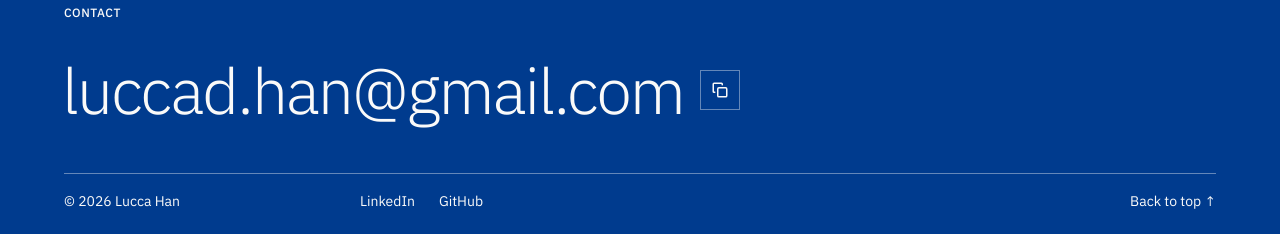
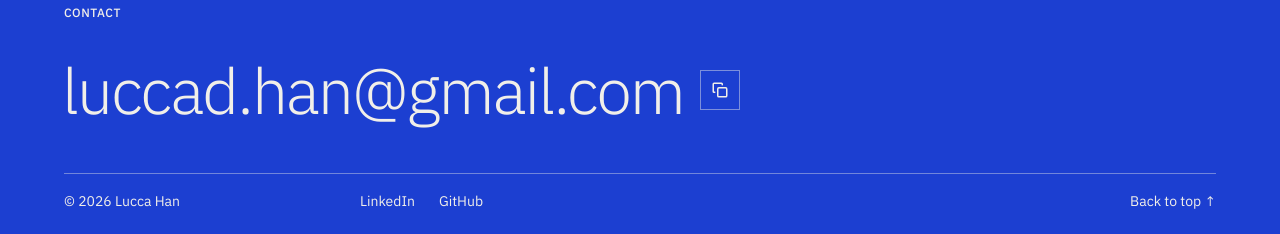
Before and after one commit to ludihan/website, a Next.js app: page /en/projects in a window 1280 px wide. Shown: the part 2137-2371 px from the top of the page. Built offline with nearby package versions, Linux system fonts and the light colour scheme.

Commit message:
Bring back the warm paper and ultramarine palette; drop the skill from AGENTS.md

```diff
--- a/app/[lang]/layout.tsx
+++ b/app/[lang]/layout.tsx
@@ -11,8 +11,8 @@ import "../globals.css";
 
 export const dynamicParams = false;
 
-// The browser chrome matches the page: stone-50. The site is light only.
-export const viewport: Viewport = { colorScheme: "light", themeColor: "#fafaf9" };
+// The browser chrome matches the warm paper. The site is light only.
+export const viewport: Viewport = { colorScheme: "light", themeColor: "#f1efe9" };
 
 export const generateStaticParams = () => locales.map((lang) => ({ lang }));
 
--- a/app/globals.css
+++ b/app/globals.css
@@ -2,20 +2,21 @@
 
 /*
  * Swiss International Style (the swiss-design skill): IBM Plex Sans, a 12-column grid on an 8px
- * base, the stone palette with hierarchy by opacity, and one accent, cobalt. Light theme only.
+ * base, warm paper and near-black ink with hierarchy by opacity, and one accent, ultramarine.
+ * Light theme only.
  */
 :root {
-  --paper: #fafaf9; /* stone-50 */
-  --paper-2: #f5f5f4; /* stone-100 */
-  --ink: #1c1917; /* stone-900 */
+  --paper: #f1efe9; /* warm paper */
+  --paper-2: #e6e3db;
+  --ink: #0f0f0e;
   /* Hierarchy is the ink at lower opacity, never another hue. */
-  --ink-2: rgb(28 25 23 / 0.85); /* running text */
-  --soft: rgb(28 25 23 / 0.7); /* labels, dates, captions */
-  --faint: rgb(28 25 23 / 0.4); /* separators */
-  --rule: #e7e5e4; /* stone-200: hairlines between rows */
-  --accent: #003b8e; /* cobalt */
+  --ink-2: rgb(15 15 14 / 0.85); /* running text */
+  --soft: rgb(15 15 14 / 0.7); /* labels, dates, captions */
+  --faint: rgb(15 15 14 / 0.4); /* separators */
+  --rule: rgb(15 15 14 / 0.16); /* hairlines between rows */
+  --accent: #1c3fd1; /* ultramarine, from the LinkedIn banner */
   --accent-text: var(--accent);
-  --on-accent: #fafaf9;
+  --on-accent: #f1efe9;
   /* 8px base. The gutter is 16px on phones, 32px from tablets up. */
   --gutter: 1rem;
   --container: 72rem; /* max-w-6xl */
@@ -835,7 +836,7 @@ body:has(dialog[open]) {
 }
 
 .lightbox::backdrop {
-  background: rgb(12 10 9 / 0.9);
+  background: rgb(15 15 14 / 0.88);
 }
 
 .lightbox img {
@@ -1088,7 +1089,7 @@ body:has(dialog[open]) {
   width: 2.5rem;
   height: 2.5rem;
   padding: 0;
-  border: 1px solid rgb(250 250 249 / 0.4);
+  border: 1px solid rgb(241 239 233 / 0.45);
   background: none;
   color: var(--on-accent);
   cursor: pointer;
@@ -1126,7 +1127,7 @@ body:has(dialog[open]) {
 .footer-bottom {
   align-items: baseline;
   padding: 1rem 0 1.5rem;
-  border-top: 1px solid rgb(250 250 249 / 0.4);
+  border-top: 1px solid rgb(241 239 233 / 0.4);
   font-size: var(--text-small);
 }
 
--- a/lib/og.tsx
+++ b/lib/og.tsx
@@ -22,14 +22,14 @@ function loadFont(family: string, weight: number) {
   return font;
 }
 
-// Shared Open Graph / Twitter card, set like the site's footer: cobalt, stone-50 type, a hairline
+// Shared Open Graph / Twitter card, set like the site's footer: ultramarine, paper-coloured type, a hairline
 // header row and the title set large and light.
 export type OgCard = { kicker: string; title: string; subtitle: string };
 
 export async function ogImage({ kicker, title, subtitle }: OgCard) {
   const host = new URL(site.url).host;
   const [light, regular] = await Promise.all([loadFont("IBM+Plex+Sans", 300), loadFont("IBM+Plex+Sans", 400)]);
-  const paper = "#fafaf9";
+  const paper = "#f1efe9";
   return new ImageResponse(
     (
       <div
@@ -40,7 +40,7 @@ export async function ogImage({ kicker, title, subtitle }: OgCard) {
           flexDirection: "column",
           justifyContent: "space-between",
           padding: "40px 56px 56px",
-          background: "#003b8e",
+          background: "#1c3fd1",
           color: paper,
           fontFamily: "IBM Plex Sans",
         }}
```
Also changed, not shown: public/site.webmanifest, 1 other file (tests, documents, lock files or other folders).
